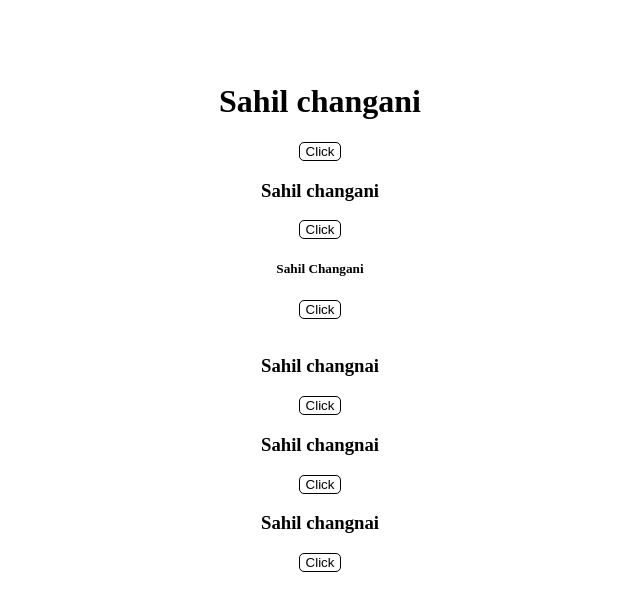
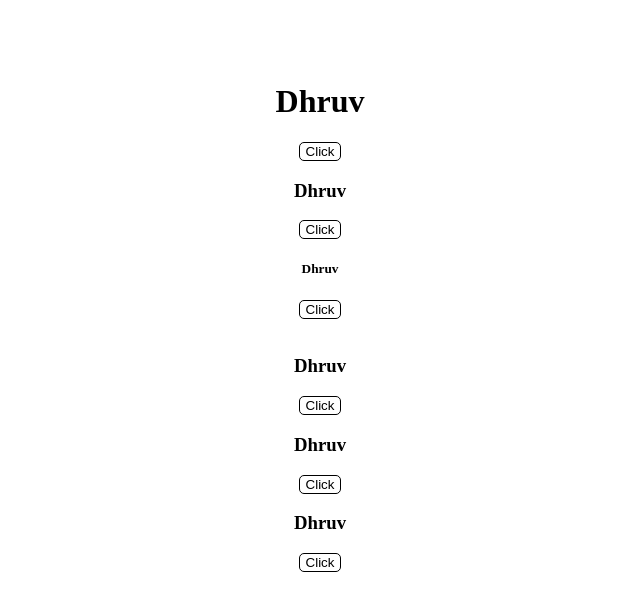
Before and after one commit to dhruv-drew/JavaScript-, a plain HTML site: page DOM 1/Q1.html in a window 1280 px wide. Shown: the whole page, without its empty margins (320-960 px from the left). Drawn offline with Linux system fonts and the light colour scheme.

Commit message:
Update Q1.html

```diff
--- a/DOM 1/Q1.html
+++ b/DOM 1/Q1.html
@@ -14,18 +14,18 @@
 </style>
 <body>
    <center><br><br><br>
-    <h1>Sahil changani</h1>
+    <h1>Dhruv</h1>
     <button onclick="cngcolor()">Click</button>
-    <h3>Sahil changani</h3>
+    <h3>Dhruv</h3>
     <button onclick="cngcolor1()">Click</button>
-    <h5>Sahil Changani</h5>
+    <h5>Dhruv</h5>
     <button onclick="cngcolor2()">Click</button>
     <br><br>
-    <h3 class="green">Sahil changnai</h3>
+    <h3 class="green">Dhruv</h3>
     <button  onclick="cngcolor3()">Click</button>
-    <h3 class="blue">Sahil changnai</h3>
+    <h3 class="blue">Dhruv</h3>
     <button  onclick="cngcolor4()">Click</button>
-    <h3 class="red">Sahil changnai</h3>
+    <h3 class="red">Dhruv</h3>
     <button  onclick="cngcolor5()">Click</button>
    </center>
 </body>
```
